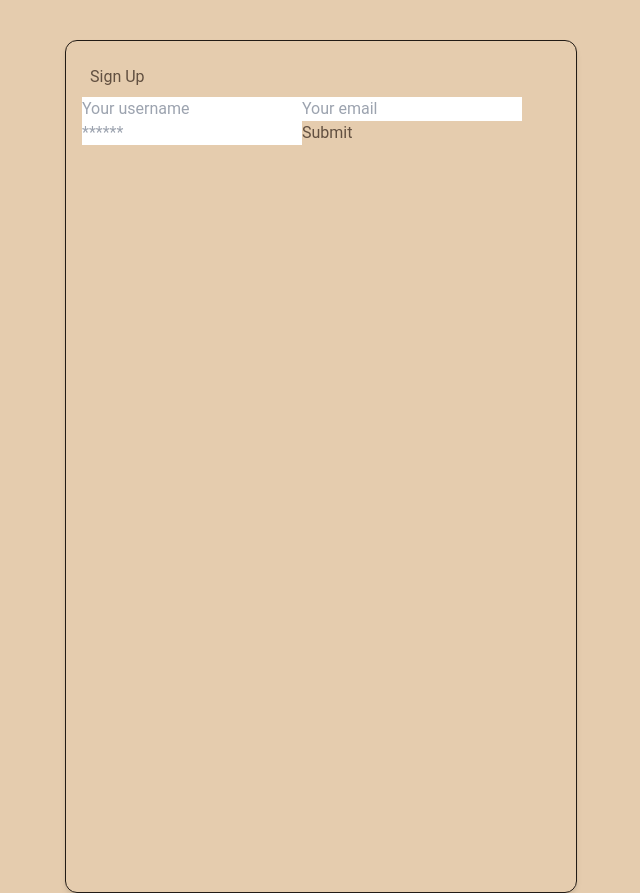
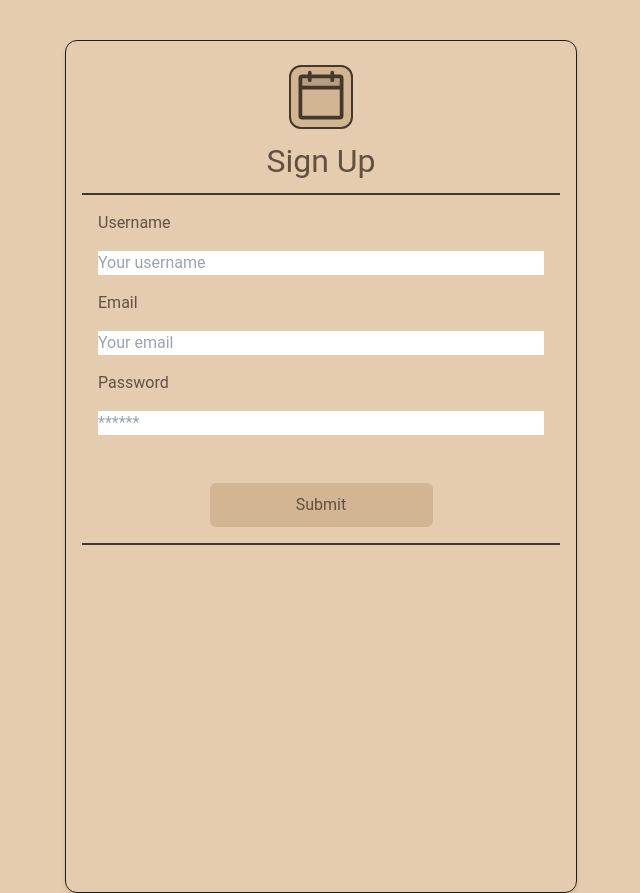
Before and after one commit to ColtonMakesStuff/planner_calender, a React (Vite) app in the folder calender/client/: page /signup in a window 1280 px wide. Shown: the whole page, without its empty margins (319-959 px from the left). Built offline with nearby package versions, Linux system fonts and the light colour scheme.

Commit message:
signup and login look good and work (i think...)

```diff
--- a/calender/client/src/components/Login/index.jsx
+++ b/calender/client/src/components/Login/index.jsx
@@ -1,7 +1,8 @@
 const Login = ({ handleChange, handleFormSubmit, formState }) => {
     return (
-       <div className="flex flex-col items-center text-content h-screen ">
-         <form onSubmit={handleFormSubmit}>
+    <div className="mt-2 border-t-2 border-b-2 border-accent-2 ">
+    <form onSubmit={handleFormSubmit} className="space-y-4 w-full h-full flex flex-col items-left justify-between p-4">
+        <p>email</p>
         <input
             className="form-input"
             placeholder="Your email"
@@ -10,6 +11,7 @@ const Login = ({ handleChange, handleFormSubmit, formState }) => {
             value={formState.email}
             onChange={handleChange}
         />
+        <p>password</p>
         <input
             className="form-input"
             placeholder="******"
@@ -18,15 +20,18 @@ const Login = ({ handleChange, handleFormSubmit, formState }) => {
             value={formState.password}
             onChange={handleChange}
         />
+        <div className="flex pt-8 justify-center">
         <button
-             className="btn btn-block btn-primary"
+            className="bg-accent-1 text-content p-2 border-2 border-accent-1 rounded-md w-1/2 active:bg-accent-2 active:text-accent-3 active:border-transparent"
             style={{ cursor: 'pointer' }}
             type="submit"
         >
             Submit
         </button>
+        </div>
     </form>
 </div>
+
     );
    };
 
--- a/calender/client/src/components/Signup/index.jsx
+++ b/calender/client/src/components/Signup/index.jsx
@@ -1,7 +1,8 @@
 const Signup = ({ handleChange, handleFormSubmit, formState }) => {
     return (
-       <div className="flex flex-col items-center text-content h-screen ">
-        <form onSubmit={handleFormSubmit}>
+       <div className="mt-2 border-t-2 border-b-2 border-accent-2 ">
+        <form onSubmit={handleFormSubmit} className="space-y-4 w-full h-full flex flex-col items-left justify-between p-4">
+                <p>Username</p>
                 <input
                  className="form-input"
                  placeholder="Your username"
@@ -10,6 +11,7 @@ const Signup = ({ handleChange, handleFormSubmit, formState }) => {
                  value={formState.name}
                  onChange={handleChange}
                 />
+                <p>Email</p>
                 <input
                  className="form-input"
                  placeholder="Your email"
@@ -18,6 +20,7 @@ const Signup = ({ handleChange, handleFormSubmit, formState }) => {
                  value={formState.email}
                  onChange={handleChange}
                 />
+                <p>Password</p>
                 <input
                  className="form-input"
                  placeholder="******"
@@ -26,13 +29,15 @@ const Signup = ({ handleChange, handleFormSubmit, formState }) => {
                  value={formState.password}
                  onChange={handleChange}
                 />
+                <div className="flex pt-8 justify-center">
                 <button
-                  className="btn btn-block btn-primary"
+                 className="bg-accent-1 text-content p-2 border-2 border-accent-1 rounded-md w-1/2 active:bg-accent-2 active:text-accent-3 active:border-transparent"
                  style={{ cursor: 'pointer' }}
                  type="submit"
                 >
                  Submit
                 </button>
+                </div>
               </form>
        </div>
     );
--- a/calender/client/src/pages/LoginPage.jsx
+++ b/calender/client/src/pages/LoginPage.jsx
@@ -3,10 +3,22 @@ import { Link } from 'react-router-dom';
 import { useMutation } from '@apollo/client';
 import { LOGIN_USER } from '../utils/mutations';
 import Login from '../components/Login';
+import { CalendarBlank } from '@phosphor-icons/react';
+import { useNavigate } from 'react-router-dom';
 
 import Auth from '../utils/auth';
 
 const LoginPage = (props) => {
+const navigate = useNavigate();
+var today = new Date();
+var dd = String(today.getDate()).padStart(2, '0');
+var mm = String(today.getMonth() + 1).padStart(2, '0'); // January is 0!
+var yyyy = today.getFullYear();
+
+today =  yyyy + mm + dd;
+console.log(today); // Outputs the current date in the format mm/dd/yyyy
+
+
   const [formState, setFormState] = useState({ email: '', password: '' });
   const [login, { error, data }] = useMutation(LOGIN_USER);
 
@@ -30,6 +42,8 @@ const LoginPage = (props) => {
       });
 
       Auth.login(data.login.token);
+
+      navigate(`/year/${today}`)
     } catch (e) {
       console.error(e);
     }
@@ -42,11 +56,15 @@ const LoginPage = (props) => {
   };
 
   return (
-    <main className="flex-row justify-center mb-4">
-       <div className="col-12 col-lg-10">
-         <div className="card">
-           <h4 className="card-header bg-dark text-light p-2">Login</h4>
-           <div className="card-body">
+    <main className="flex flex-col justify-center h-full">
+      <div className='flex justify-center mt-2 '>
+
+      <CalendarBlank size={64} color="#46372b" weight="duotone" className='border-2 border-accent-2 bg-accent-1 rounded-xl'/>
+      </div>
+      <div className='flex justify-center mt-2'>
+           <h4 className=" flex align-center " style={{ fontSize: '2rem' }}>Login</h4>
+           </div>
+           <div className="h-full">
              {data ? (
                <p>
                  Success! You may now head{' '}
@@ -57,12 +75,10 @@ const LoginPage = (props) => {
              )}
 
              {error && (
-               <div className="my-3 p-3 bg-danger text-white">
+               <div className=" text-white">
                  {error.message}
                </div>
              )}
-           </div>
-         </div>
        </div>
     </main>
    );
--- a/calender/client/src/pages/SignupPage.jsx
+++ b/calender/client/src/pages/SignupPage.jsx
@@ -6,8 +6,22 @@ import { ADD_USER } from '../utils/mutations';
 
 import Auth from '../utils/auth';
 import Signup from '../components/Signup';
+import { CalendarBlank } from '@phosphor-icons/react';
+import { useNavigate } from 'react-router-dom';
+
 
 const SignupPage = () => {
+
+  const navigate = useNavigate();
+  var today = new Date();
+  var dd = String(today.getDate()).padStart(2, '0');
+  var mm = String(today.getMonth() + 1).padStart(2, '0'); // January is 0!
+  var yyyy = today.getFullYear();
+
+  today =  yyyy + mm + dd;
+  console.log(today); // Outputs the current date in the format mm/dd/yyyy
+
+
   const [formState, setFormState] = useState({
     username: '',
     email: '',
@@ -34,16 +48,26 @@ const SignupPage = () => {
       });
 
       Auth.login(data.addUser.token);
+
+      navigate(`/year/${today}`)
+
     } catch (e) {
       console.error(e);
     }
   };
 
   return (
-    <main className="flex-row justify-center mb-4">
+    <main className="flex flex-col justify-center h-full">
+      <div className='flex justify-center mt-2 '>
+
+<CalendarBlank size={64} color="#46372b" weight="duotone" className='border-2 border-accent-2 bg-accent-1 rounded-xl'/>
+</div>
+    <div className="flex justify-center mt-2">
+       <h4 className="flex align-center" style={{ fontSize: '2rem' }}>Sign Up</h4>
+    </div>
+    <div className="h-full">
        <div className="col-12 col-lg-10">
          <div className="card">
-          <h4 className="card-header bg-dark text-light p-2">Sign Up</h4>
            <div className="card-body">
              {data ? (
                <p>
@@ -55,14 +79,16 @@ const SignupPage = () => {
              )}
 
              {error && (
-              <div className="my-3 p-3 bg-danger text-white">
+               <div className="text-white">
                  {error.message}
                </div>
              )}
            </div>
          </div>
        </div>
+    </div>
    </main>
+
   );
 };
 
```
Lines whose indentation alone changed are shown as unchanged.
